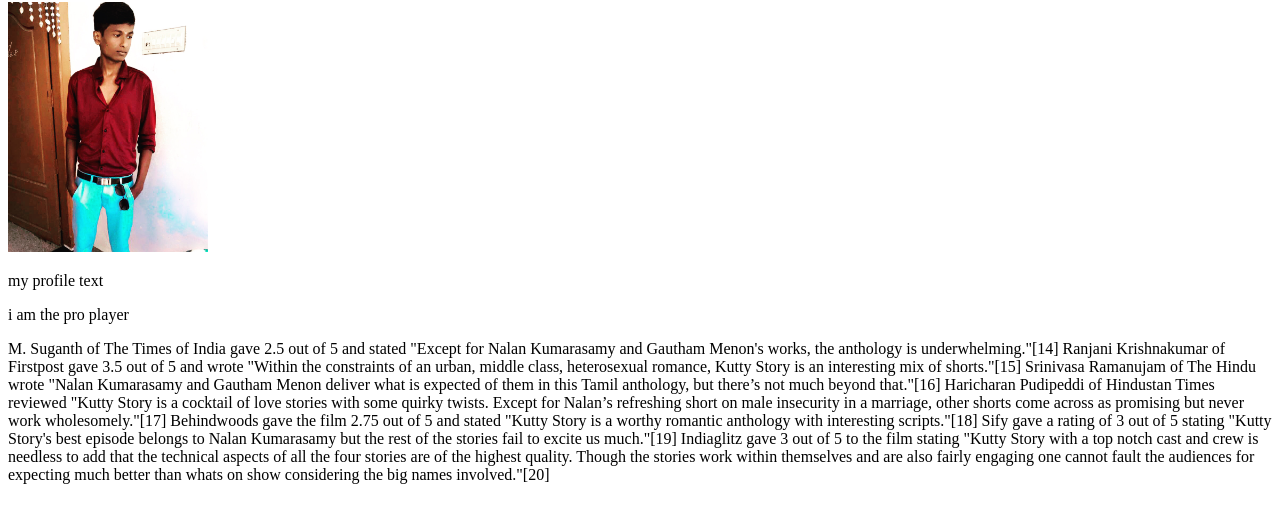
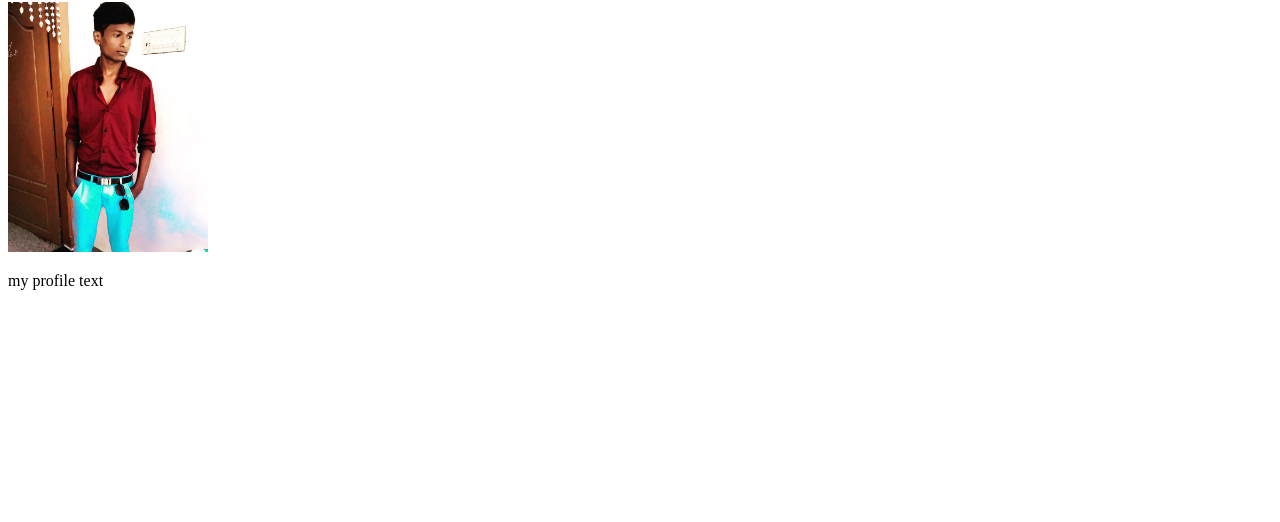
Before and after one commit to sudalesan/web-page, a plain HTML site: page index.html in a window 1280 px wide. Shown: the part 78-600 px from the top of the page. Drawn offline with Linux system fonts and the light colour scheme.

```diff
--- a/index.html
+++ b/index.html
@@ -9,9 +9,5 @@
     <h1>sudalesan</h1>
     <img width="200px"src="profile.JPG" alt="">
     <p>my profile text</p>
-    <p>i am the pro player</p>
-    <p>M. Suganth of The Times of India gave 2.5 out of 5 and stated "Except for Nalan Kumarasamy and Gautham Menon's works, the anthology is underwhelming."[14] Ranjani Krishnakumar of Firstpost gave 3.5 out of 5 and wrote "Within the constraints of an urban, middle class, heterosexual romance, Kutty Story is an interesting mix of shorts."[15] Srinivasa Ramanujam of The Hindu wrote "Nalan Kumarasamy and Gautham Menon deliver what is expected of them in this Tamil anthology, but there’s not much beyond that."[16] Haricharan Pudipeddi of Hindustan Times reviewed "Kutty Story is a cocktail of love stories with some quirky twists. Except for Nalan’s refreshing short on male insecurity in a marriage, other shorts come across as promising but never work wholesomely."[17]
-
-        Behindwoods gave the film 2.75 out of 5 and stated "Kutty Story is a worthy romantic anthology with interesting scripts."[18] Sify gave a rating of 3 out of 5 stating "Kutty Story's best episode belongs to Nalan Kumarasamy but the rest of the stories fail to excite us much."[19] Indiaglitz gave 3 out of 5 to the film stating "Kutty Story with a top notch cast and crew is needless to add that the technical aspects of all the four stories are of the highest quality. Though the stories work within themselves and are also fairly engaging one cannot fault the audiences for expecting much better than whats on show considering the big names involved."[20]</p>
 </body>
 </html>
```
